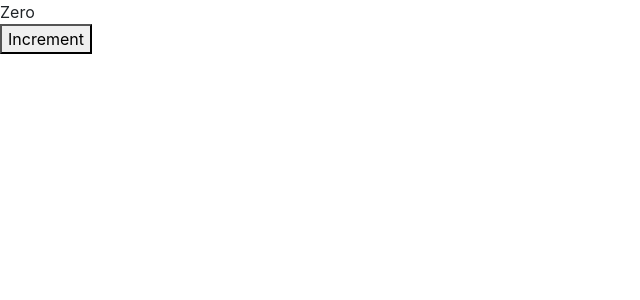
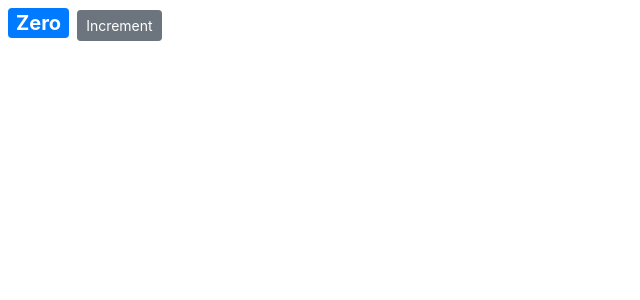
Before and after one commit to abhip1912/React, a React (Create React App) app: page / in a window 1280 px wide. Shown: the top 300 px of the page, without its empty margins (0-640 px from the left). Built offline with nearby package versions, Linux system fonts and the light colour scheme; the HTML template or start-up script is replaced by a standard one.

Commit message:
attribute set

```diff
--- a/src/components/counter.jsx
+++ b/src/components/counter.jsx
@@ -3,14 +3,23 @@
 class Counter extends Component {
   state = {
     count: 0,
+    imageUrl: "https://picsum.photos/200",
   };
+  // styles = {
+  //   fontSize: 20,
+  //   fontWeight: "bold",
+  // };
   render() {
     return (
-      <React.Fragment>
-        <span>{this.formatCount()}</span>
-        <br />
-        <button>Increment</button>
-      </React.Fragment>
+      // <React.Fragment>
+      <div>
+        {/* <img src={this.state.imageUrl} alt="RandomPic" /> */}
+        {/* <span style={this.styles} className="badge badge-primary m-2"> */}
+        <span style={{ fontSize: 20 }} className="badge badge-primary m-2">
+          {this.formatCount()}
+        </span>
+        <button className="btn btn-secondary btn-sm">Increment</button>
+      </div>
     );
   }
 
```
